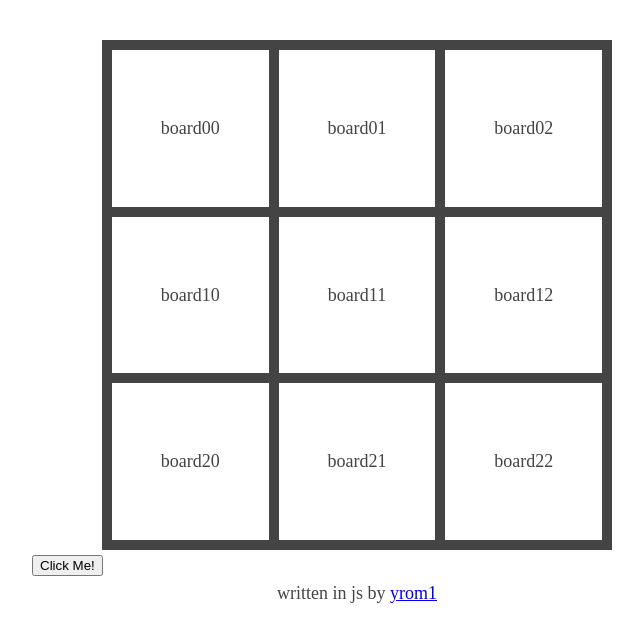
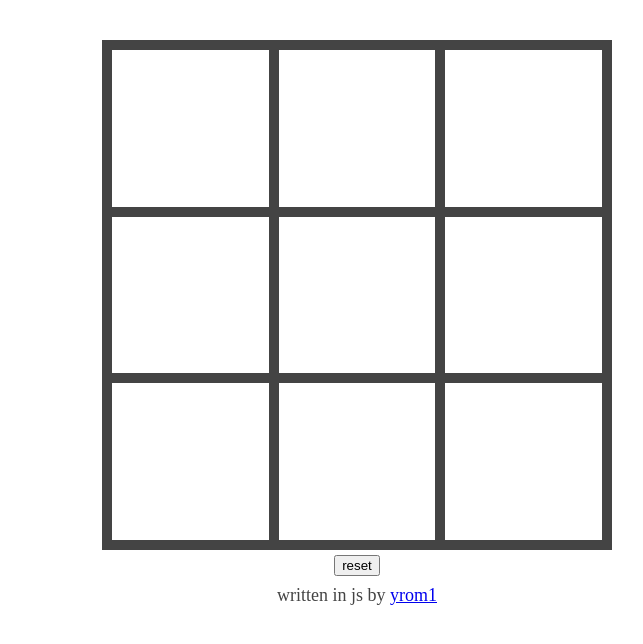
Before and after one commit to yrom1/js-tic-tac-toe, a plain HTML site: page index.html in a window 1280 px wide. Shown: the whole page, without its empty margins (283-926 px from the left). Drawn offline with Linux system fonts and the light colour scheme.

Commit message:
good enough

```diff
--- a/index.html
+++ b/index.html
@@ -7,7 +7,9 @@
     </head>
     <body>
         <div id="board"></div>
-        <button id="reset-button" type="button">Click Me!</button>
+        <div id='button-container'>
+            <button id="reset-button" type="button">reset</button>
+        </div>
         <footer>
             <div id="footer-container">
                 written in js by <a href="https://github.com/yrom1/js-tic-tac-toe">yrom1</a>
--- a/main.css
+++ b/main.css
@@ -26,3 +26,10 @@ div#board > * {
 div#footer-container {
     text-align: center;
 }
+
+#button-container {
+    margin: 5px;
+    display: flex;
+    justify-content: center;
+    align-items: center;
+}
--- a/ttt.js
+++ b/ttt.js
@@ -83,7 +83,7 @@ function makeBoard () {
             const div = document.createElement('div');
             const divId = 'board' + parseInt(i) + parseInt(j);
             div.setAttribute('id', divId);
-            div.textContent = divId;
+            div.textContent = '';
             div.addEventListener('click', function(event) {
                 console.log(divId);
                 boardDB.updateState(parseInt(i),parseInt(j));
```
